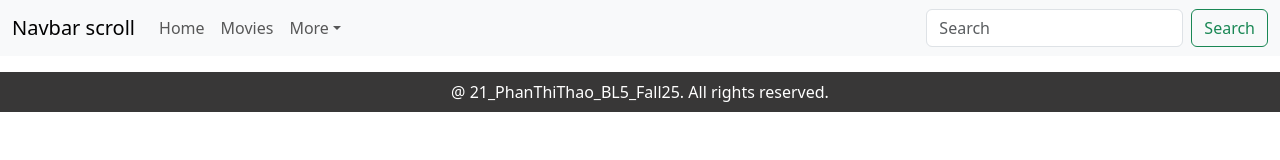
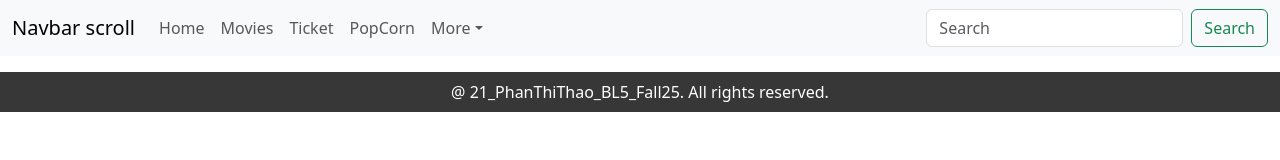
Before and after one commit to Quangtmhe151445/TicketManagement, a React (Create React App) app: page / in a window 1280 px wide. Shown: the top 160 px of the page. Built offline with nearby package versions, Linux system fonts and the light colour scheme.

Commit message:
Merge Demo Ticket and Popcorn
Merge UI DEmo

```diff
--- a/src/TicketManager/TicketManager.js
+++ b/src/TicketManager/TicketManager.js
@@ -9,6 +9,8 @@ import {
   InputGroup,
   Badge,
 } from "react-bootstrap";
+import EditTicket from "./EditTicketPage";
+
 
 const mockTicketPrices = [
   {
@@ -184,6 +186,9 @@ function TicketManagement() {
             </Table>
           </div>
         </Col>
+
+        <EditTicket/>
+
       </Row>
     </Container>
   );
--- a/src/navbar.js
+++ b/src/navbar.js
@@ -23,6 +23,14 @@ function MyNav() {
               Movies
             </Nav.Link>
 
+            <Nav.Link as={Link} to="/ticket">
+              Ticket
+            </Nav.Link>
+
+             <Nav.Link as={Link} to="/popcorn">
+              PopCorn
+            </Nav.Link>
+
             <NavDropdown title="More" id="navbarScrollingDropdown">
               <NavDropdown.Item as={Link} to="/action">Action</NavDropdown.Item>
               <NavDropdown.Item as={Link} to="/something">
```
